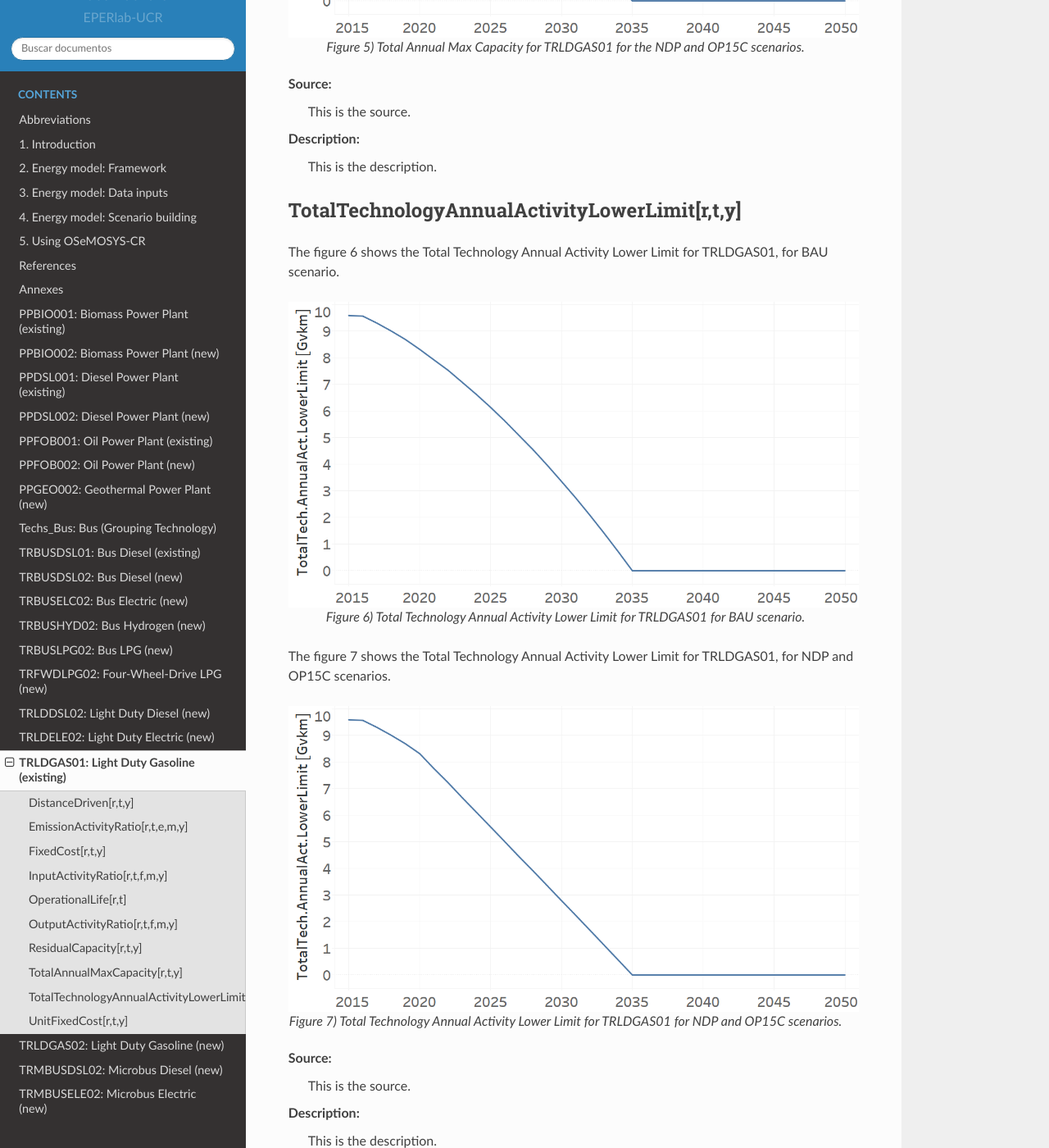
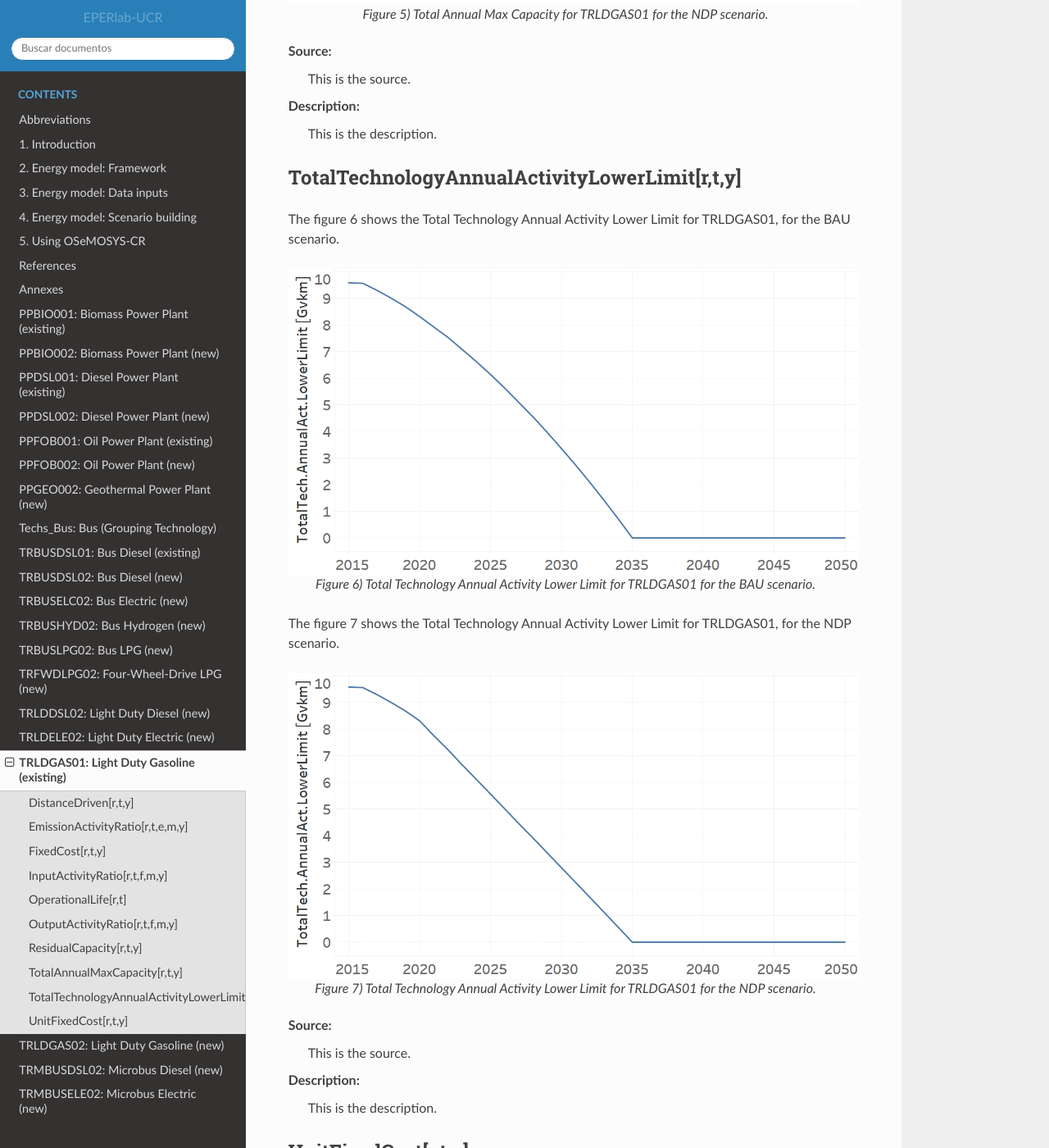
Before and after one commit to EPERLab/OSeMOSYS-CR, a Sphinx documentation site: the page built from docs/fichas/46_TRLDGAS01.rst, in a window 1280 px wide and 1400 px high, scrolled down 5722 px. Shown: the whole window at 82% size. Built offline with Sphinx 7.4.7 and the Read the Docs theme 2.0.0, drawn with Linux system fonts in a browser that asks for light colours; formulas are drawn with MathJax 3; some of the changed text lies outside the part shown.

Commit message:
Update 46_TRLDGAS01.rst

```diff
--- a/docs/fichas/46_TRLDGAS01.rst
+++ b/docs/fichas/46_TRLDGAS01.rst
@@ -32,17 +32,17 @@
 +-------------------------------------------------+-------+--------------+--------------+--------------+--------------+
 | ResidualCapacity[r,t,y] (BAU)                   | Gvkm  | 8.325        | 3.3599       | 0            | 0            |
 +-------------------------------------------------+-------+--------------+--------------+--------------+--------------+
-| ResidualCapacity[r,t,y] (NDP and OP15C)         | Gvkm  | 8.325        | 2.7974       | 0            | 0            |
+| ResidualCapacity[r,t,y] (NDP)                   | Gvkm  | 8.325        | 2.7974       | 0            | 0            |
 +-------------------------------------------------+-------+--------------+--------------+--------------+--------------+
 | TotalAnnualMaxCapacity[r,t,y] (BAU)             | Gvkm  | 8.325        | 3.3599       | 0            | 0            |
 +-------------------------------------------------+-------+--------------+--------------+--------------+--------------+
-| TotalAnnualMaxCapacity[r,t,y] (NDP and OP15C)   | Gvkm  | 8.325        | 2.7974       | 0            | 0            |
+| TotalAnnualMaxCapacity[r,t,y] (NDP)             | Gvkm  | 8.325        | 2.7974       | 0            | 0            |
 +-------------------------------------------------+-------+--------------+--------------+--------------+--------------+
 | TotalTechnologyAnnualActivityLowerLimit[r,t,y]  | Gvkm  | 8.3083       | 3.3532       | 0            | 0            |
 | (BAU)                                           |       |              |              |              |              |
 +-------------------------------------------------+-------+--------------+--------------+--------------+--------------+
 | TotalTechnologyAnnualActivityLowerLimit[r,t,y]  | Gvkm  | 8.3083       | 2.7918       | 0            | 0            |
-| (NDP and OP15C)                                 |       |              |              |              |              |
+| (NDP)                                           |       |              |              |              |              |
 +-------------------------------------------------+-------+--------------+--------------+--------------+--------------+
 | UnitFixedCost[r,t,y]                            |  $    | 728.6044     | 728.6044     | 728.6044     | 728.6044     |
 +-------------------------------------------------+-------+--------------+--------------+--------------+--------------+
@@ -136,13 +136,13 @@
 
    *Figure 2) Residual Capacity for TRLDGAS01 for the BAU scenario.*
 
-The figure 3 shows the Residual Capacity for TRLDGAS01, for the NDP and OP15C scenario.
+The figure 3 shows the Residual Capacity for TRLDGAS01, for the NDP scenario.
 
 .. figure:: img/TRLDGAS01_ResidualCapacity_NDP_OP.png
    :align:   center
    :width:   700 px
 
-   *Figure 3) Residual Capacity for TRLDGAS01 for the NDP and OP15C scenarios.*
+   *Figure 3) Residual Capacity for TRLDGAS01 for the NDP scenario.*
 
 Source:
    This is the source.
@@ -160,13 +160,13 @@
 
    *Figure 4) Total Annual Max Capacity for TRLDGAS01 for the BAU scenario.*
 
-The figure 5 shows the Total Annual Max Capacity for TRLDGAS01, for the NDP and OP15C scenarios.
+The figure 5 shows the Total Annual Max Capacity for TRLDGAS01, for the NDP scenario.
 
 .. figure:: img/TRLDGAS01_TotalAnnualMaxCapacity_NDP_OP.png
    :align:   center
    :width:   700 px
 
-   *Figure 5) Total Annual Max Capacity for TRLDGAS01 for the NDP and OP15C scenarios.*
+   *Figure 5) Total Annual Max Capacity for TRLDGAS01 for the NDP scenario.*
 
 Source:
    This is the source.
@@ -176,21 +176,21 @@
 
 TotalTechnologyAnnualActivityLowerLimit[r,t,y]
 +++++++++
-The figure 6 shows the Total Technology Annual Activity Lower Limit for TRLDGAS01, for BAU scenario.
+The figure 6 shows the Total Technology Annual Activity Lower Limit for TRLDGAS01, for the BAU scenario.
 
 .. figure:: img/TRLDGAS01_TotalTechnologyAnnualActivityLowerLimit_BAU.png
    :align:   center
    :width:   700 px
 
-   *Figure 6) Total Technology Annual Activity Lower Limit for TRLDGAS01 for BAU scenario.*
+   *Figure 6) Total Technology Annual Activity Lower Limit for TRLDGAS01 for the BAU scenario.*
 
-The figure 7 shows the Total Technology Annual Activity Lower Limit for TRLDGAS01, for NDP and OP15C scenarios.
+The figure 7 shows the Total Technology Annual Activity Lower Limit for TRLDGAS01, for the NDP scenario.
 
 .. figure:: img/TRLDGAS01_TotalTechnologyAnnualActivityLowerLimit_NDP_OP.png
    :align:   center
    :width:   700 px
 
-   *Figure 7) Total Technology Annual Activity Lower Limit for TRLDGAS01 for NDP and OP15C scenarios.*
+   *Figure 7) Total Technology Annual Activity Lower Limit for TRLDGAS01 for the NDP scenario.*
 
 Source:
    This is the source.
```
